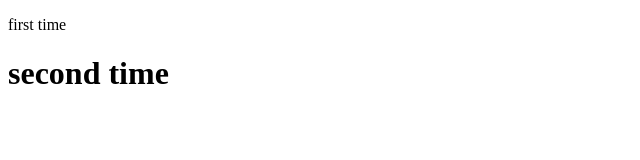
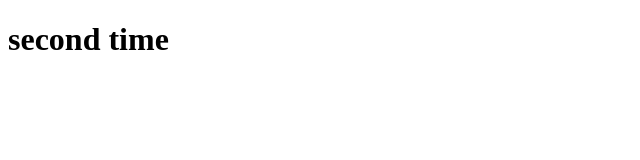
Before and after one commit to sanchit0-1/backendFromCohort, a plain HTML site: page index.html in a window 1280 px wide. Shown: the whole page, without its empty margins (0-640 px from the left). Drawn offline with Linux system fonts and the light colour scheme.

Commit message:
delete first time

```diff
--- a/index.html
+++ b/index.html
@@ -6,7 +6,6 @@
     <title>Document</title>
 </head>
 <body>
-    <p>first time </p>
     <h1>second time </h1>
 </body>
 </html>
```
